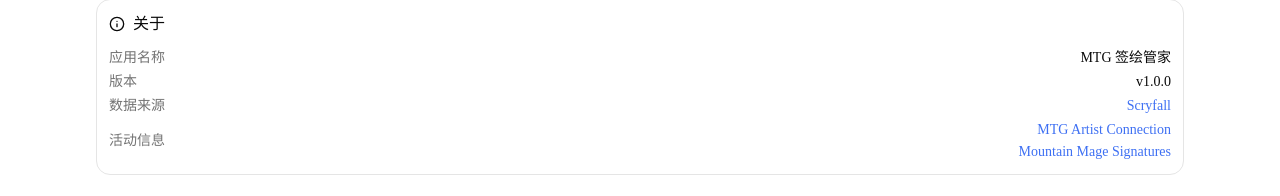
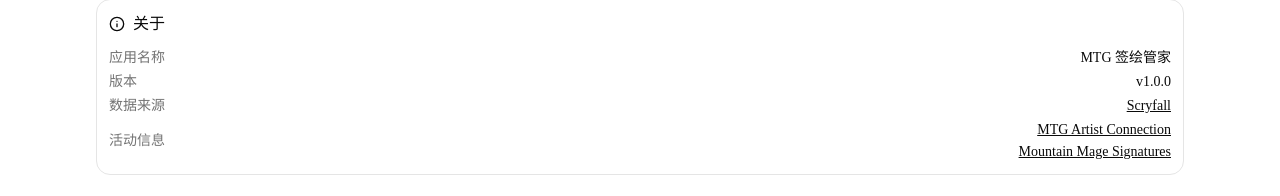
Before and after one commit to vuis0938/MTG-Signature-Tracker, a Next.js app: page /settings in a window 1280 px wide. Shown: the part 721-917 px from the top of the page. Built offline with nearby package versions, Linux system fonts and the light colour scheme; no server answers.

Commit message:
设置页外链改为黑色下划线，悬停时才变主题色

```diff
--- a/src/app/(main)/settings/page.tsx
+++ b/src/app/(main)/settings/page.tsx
@@ -272,7 +272,7 @@ export default function SettingsPage() {
                 href="https://scryfall.com"
                 target="_blank"
                 rel="noopener noreferrer"
-                className="text-primary hover:underline"
+                className="text-foreground underline hover:text-primary"
               >
                 Scryfall
               </a>
@@ -284,7 +284,7 @@ export default function SettingsPage() {
                   href="https://mtgartistconnection.com"
                   target="_blank"
                   rel="noopener noreferrer"
-                  className="text-primary hover:underline"
+                  className="text-foreground underline hover:text-primary"
                 >
                   MTG Artist Connection
                 </a>
@@ -292,7 +292,7 @@ export default function SettingsPage() {
                   href="https://mountainmagesigs.com"
                   target="_blank"
                   rel="noopener noreferrer"
-                  className="text-primary hover:underline"
+                  className="text-foreground underline hover:text-primary"
                 >
                   Mountain Mage Signatures
                 </a>
```
